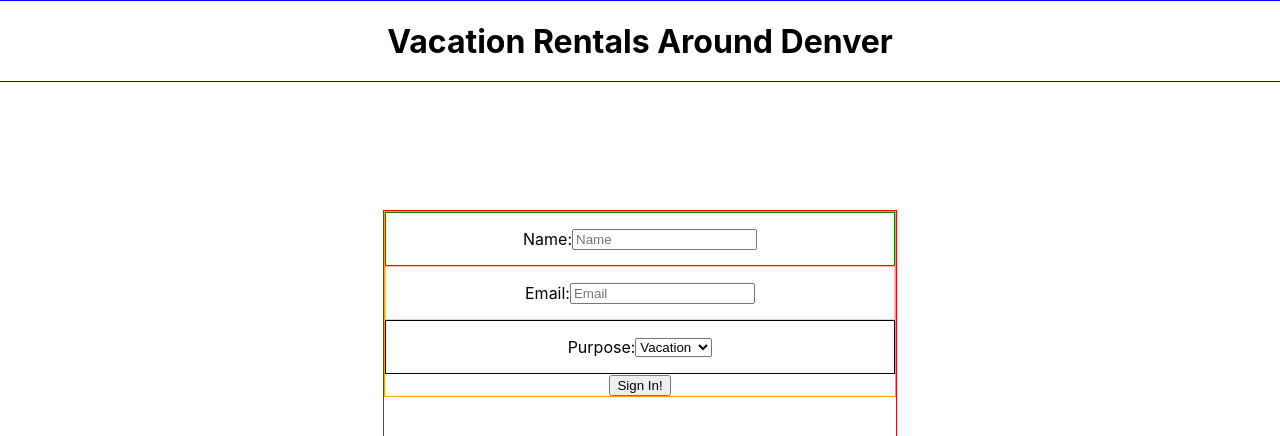
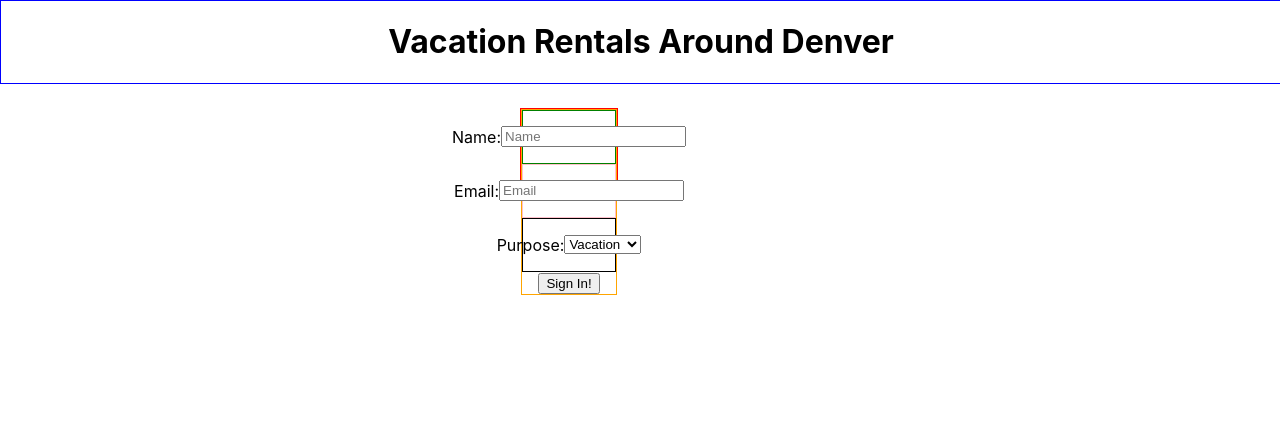
Before and after one commit to KCWill/VRAD, a React (Create React App) app: page / in a window 1280 px wide. Shown: the top 436 px of the page. Built offline with nearby package versions, Linux system fonts and the light colour scheme; no server answers.

Commit message:
Add routing navigation functionality

```diff
--- a/src/components/App/App.js
+++ b/src/components/App/App.js
@@ -2,7 +2,7 @@ import React, {Component} from 'react';
 import './App.css';
 import Areas from '../Areas/Areas.js';
 import Login from '../Login/Login.js';
-import { BrowserRouter, Route, Switch } from 'react-router-dom';
+import { Route, Redirect } from 'react-router-dom';
 
 class App extends Component {
   constructor() {
@@ -16,9 +16,12 @@ class App extends Component {
   }
 
   loggingIn = (username, purpose) => {
-    this.setState({isLoggedIn: !this.state.isLoggedIn, username, purpose})
+    this.setState({...this.state, isLoggedIn: true, username, purpose})
   }
 
+  signOut = () => {
+    this.setState({...this.state, isLoggedIn: false});
+  }
   componentDidMount = () => {
     fetch("https://vrad-api.herokuapp.com/api/v1/areas")
       .then(response => response.json())
@@ -38,25 +41,49 @@ class App extends Component {
 
 
   render () {
-    if(this.state.isLoggedIn === true){
+
       return (
+        <div>
+        <header>
+          <h1>
+            Vacation Rentals Around Denver
+          </h1>
+        </header>
+        <main className='App'>
+          <Route
+            exact path='/'
+            render={() => (
+              <section>
+                <Login
+                  loggingIn={this.loggingIn}
+                />
+              </section>
+            )}
+          />
+          <Route
+            exact
+            path='/areas'
+            render={() => (
+              <section>
+                <header>
+                    <button className='sign-out-btn' type='button' onClick={this.signOut}>
+                      Sign out!
+                    </button>
+                    {!this.state.isLoggedIn && <Redirect to='/' />}
+                </header>
+                <Areas
+                  data={this.state.areas}
+                  purpose={this.state.purpose}
+                  username={this.state.username}
+                />
+              </section>
+            )}
+          />
 
-        <main className="App">
-          <header><h1>Vacation Rentals Around Denver</h1><button className='sign-out-btn' type='button'>Sign out!</button> </header>
-          <Areas data={this.state.areas} purpose={this.state.purpose} username={this.state.username}/>
-          {console.log('apps', this.state.areas)}
         </main>
+        </div>
       );
-
-    } else {
-      return (
-        <main className='App'>
-          <header><h1>Vacation Rentals Around Denver</h1></header>
-          <Login loggingIn={this.loggingIn} />
-        </main>
-      )
     }
-  }
 }
 
 export default App;
--- a/src/components/Area/Area.js
+++ b/src/components/Area/Area.js
@@ -5,12 +5,23 @@ class Area extends Component {
         super(props);
         this.state = {};
     }
+
+    handleClick = () => {
+        console.log('hello')
+    }
+
     render(){
         return (
         <section>
-            <h2>{`${this.props.data.name} (${this.props.shortName})`}</h2>
-            <p>{this.props.data.about}</p>
-            <button type='button' onClick='handleClick()' >View Listings</button>
+            <h2>
+                {`${this.props.data.name} (${this.props.shortName})`}
+            </h2>
+            <p>
+                {this.props.data.about}
+            </p>
+            <button type='button' onClick={this.handleClick}>
+                View Listings
+            </button>
         </section>
         )
     }
--- a/src/components/Areas/Areas.js
+++ b/src/components/Areas/Areas.js
@@ -21,7 +21,7 @@ class Areas extends Component {
                         return (
                      <div className='area-card' key={index}>
                          <Area data={location} shortName={location.shortName}/>
-                      </div>
+                    </div>
                     )}
                 )}
                 </section>
--- a/src/components/Login/Login.js
+++ b/src/components/Login/Login.js
@@ -1,6 +1,6 @@
 import React, {Component} from 'react';
 import './Login.css';
-import { BrowserRouter, Link, Redirect } from 'react-router-dom';
+import { Redirect } from 'react-router-dom';
 
 class Login extends Component {
   constructor(props) {
@@ -21,10 +21,12 @@ class Login extends Component {
     e.preventDefault();
     if (this.state.name.length < 1 || this.state.email.length < 1) {
       alert('Please make sure all fields are filled out!');
+      return
     }
-    this.setState({loggedOn: true});
+    this.setState({...this.state, loggedOn: true});
     this.props.loggingIn(this.state.name, this.state.purpose);
   }
+
 
   render() {
     return ( <div className="login-form">
@@ -45,8 +47,11 @@ class Login extends Component {
             <option value="Other">Other</option>
           </select>
         </div>
-          <button className="sign-in-btn" type="button" onClick={this.handleSubmit}>Sign In!</button>
+          <button className="sign-in-btn" type="button" onClick={this.handleSubmit}>
+            Sign In!
+          </button>
       </form>
+      {this.state.loggedOn && <Redirect to='/areas'/>}
     </div> )
   }
 }
```
